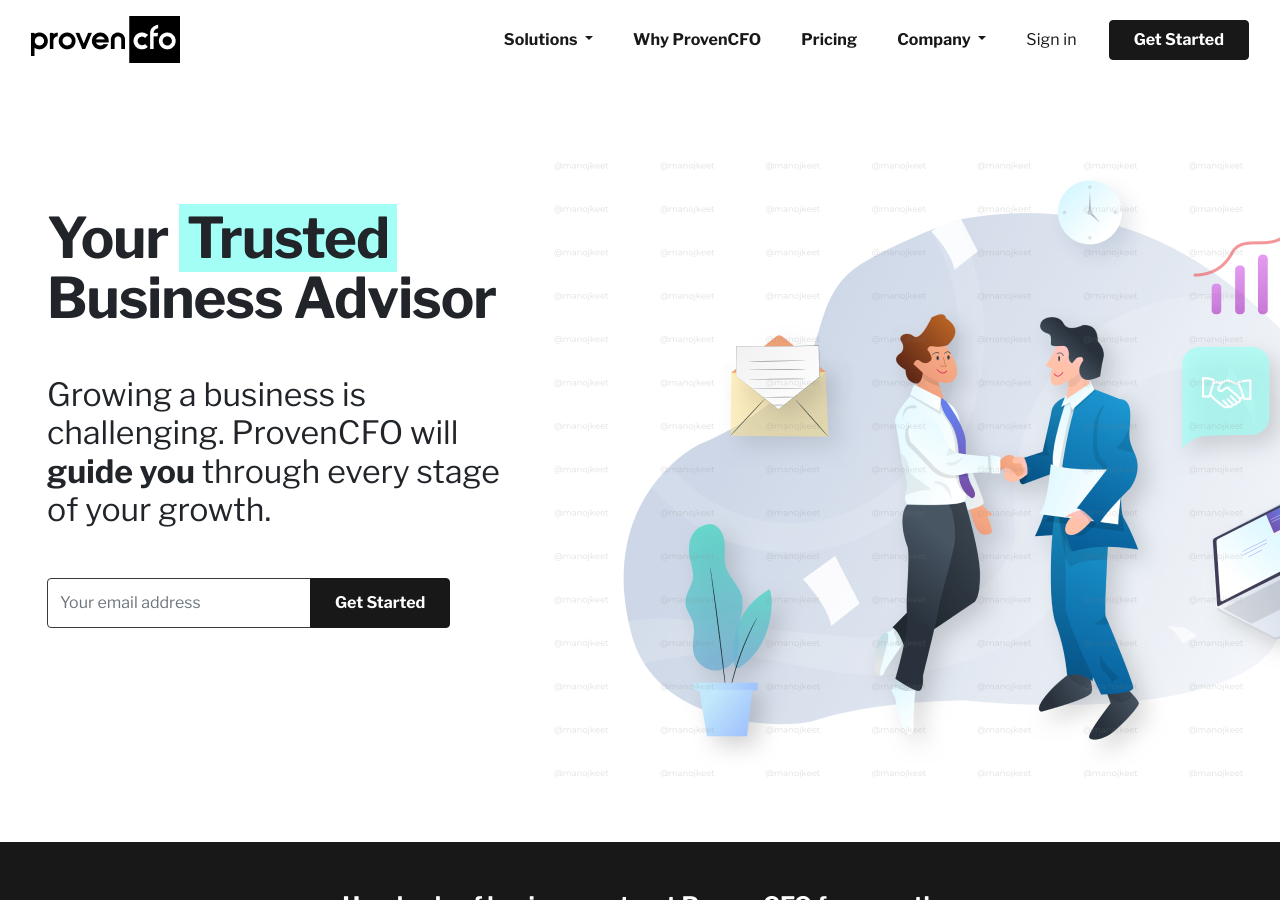
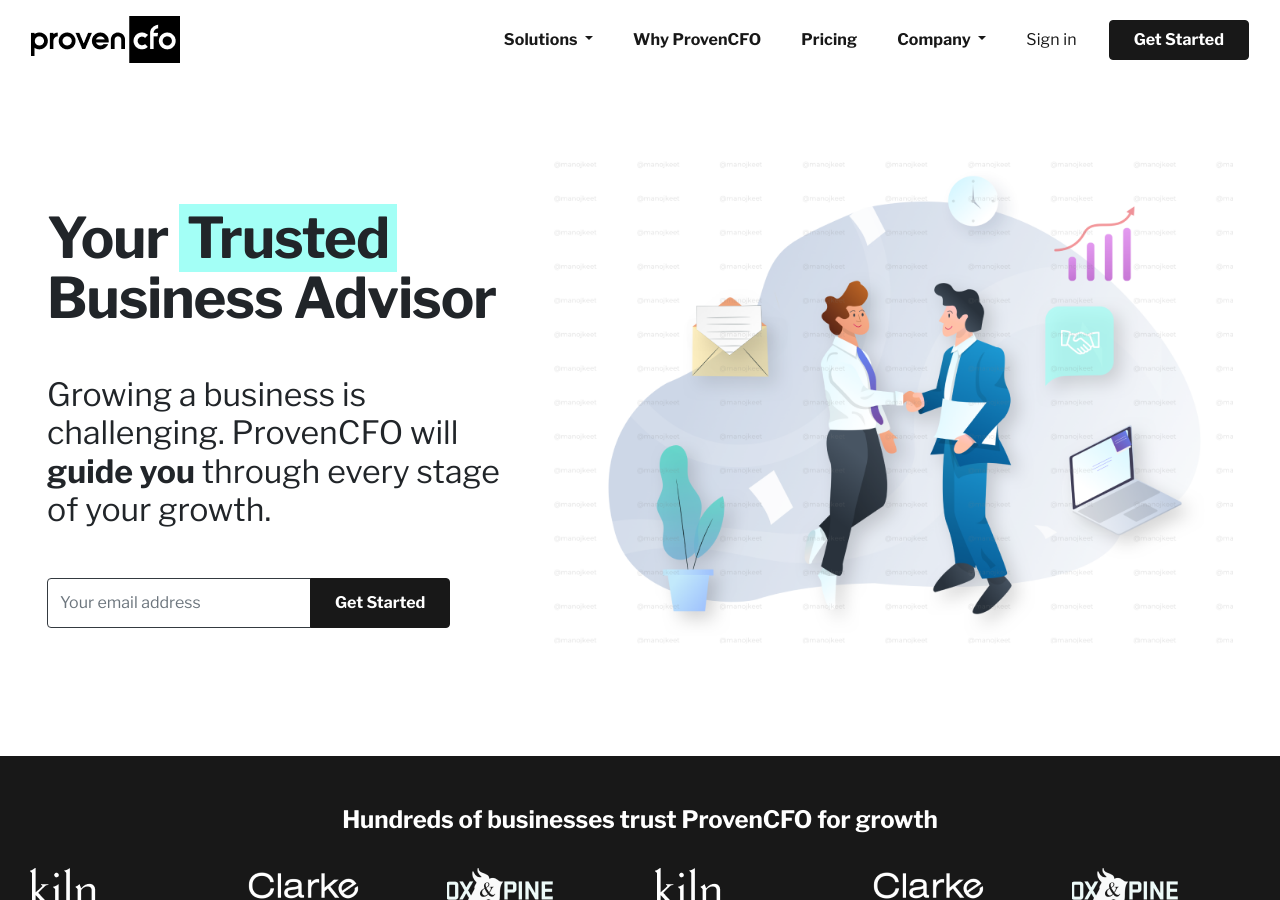
Before and after one commit to davidaw80/provencfo2, a Jekyll site: the page built from index.html, in a window 1280 px wide and 900 px high. Built offline with Jekyll 4.4.1, drawn with Linux system fonts in a browser that asks for light colours.

Commit message:
Update index page

```diff
--- a/index.html
+++ b/index.html
@@ -23,7 +23,7 @@
         </form>
       </div>
       <div class="col-lg-7 col-sm-12 col-12">
-          <div class="header_image"></div>
+          <img src="/assets/images/Illustration_01.png" class="img-fluid" alt="Responsive image">
       </div>
     </div>
   </div>
```
Also changed, not shown: 2 other files.
